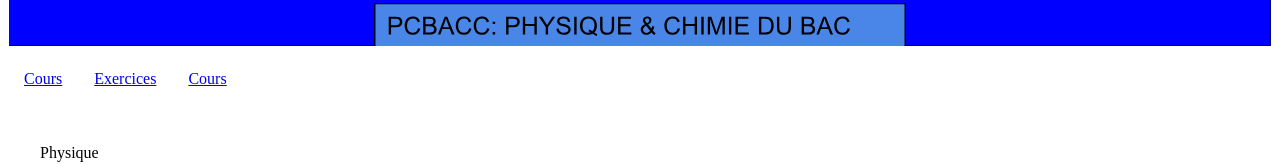
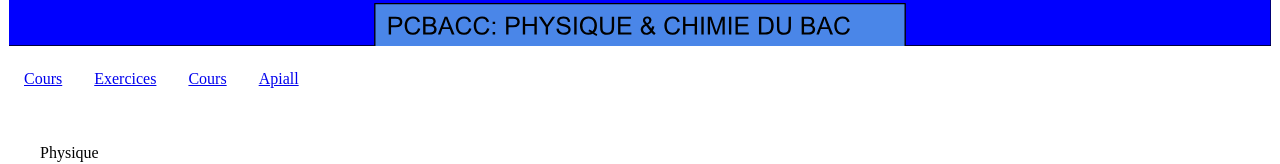
Before and after one commit to Ln2be/npcbacc, a Next.js app: page /docs in a window 1280 px wide. Shown: the part 250-414 px from the top of the page. Built offline with nearby package versions, Linux system fonts and the light colour scheme.

Commit message:
upload files

```diff
--- a/components/layout.tsx
+++ b/components/layout.tsx
@@ -51,6 +51,9 @@ export default function Layout({ children }: { children: JSX.Element }) {
         <Box sx={{ m: 2 }}>
           <Link href={"/courses/cinematique/cin-gen"}>Cours</Link>
         </Box>
+        <Box sx={{ m: 2 }}>
+          <Link href={"api/docs?action=apiall"}>Apiall</Link>
+        </Box>
       </Box>
       <Box
         sx={{
--- a/pages/api/docs.ts
+++ b/pages/api/docs.ts
@@ -40,7 +40,7 @@ export default async function handler(
   }
 
   if (query.action == "apiall") {
-    // const docs = await DBDoc.find({});
+    const docs = await DBDoc.find({});
     res.send("hello");
   }
 }
```
